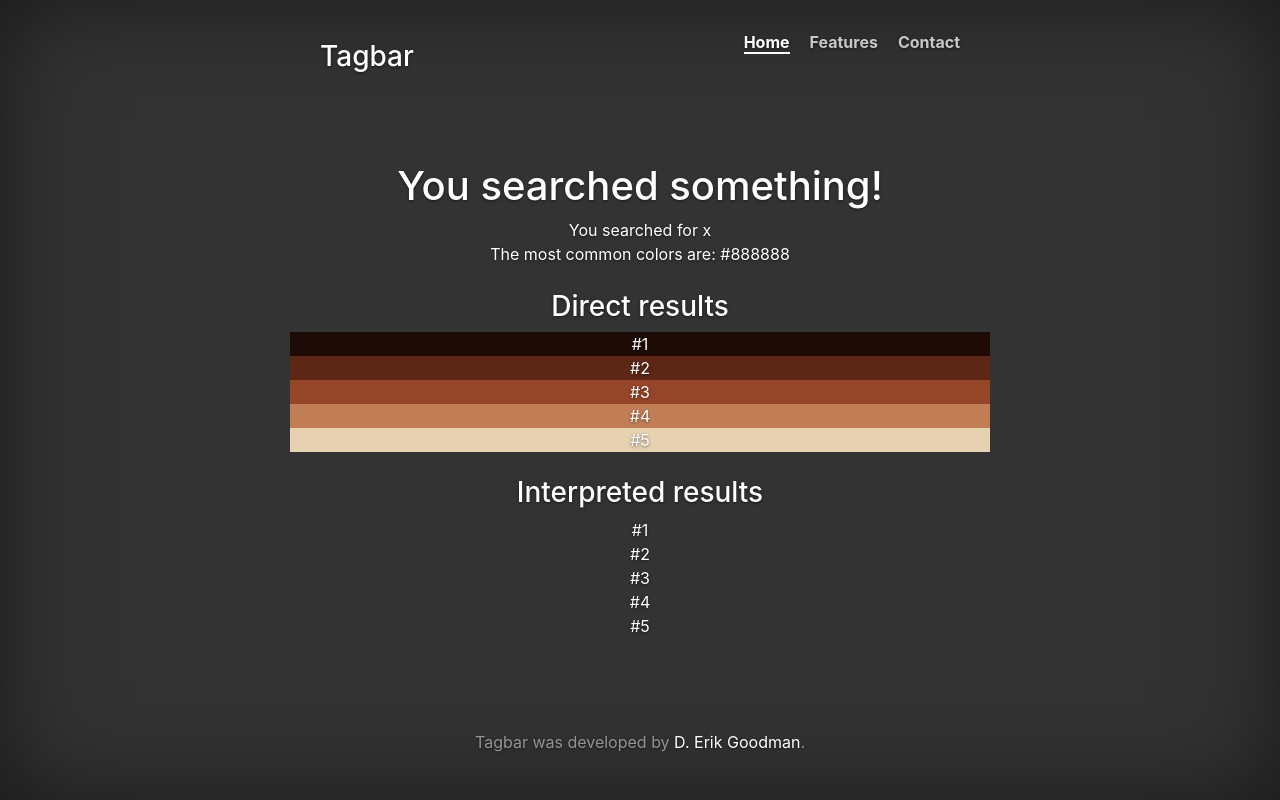
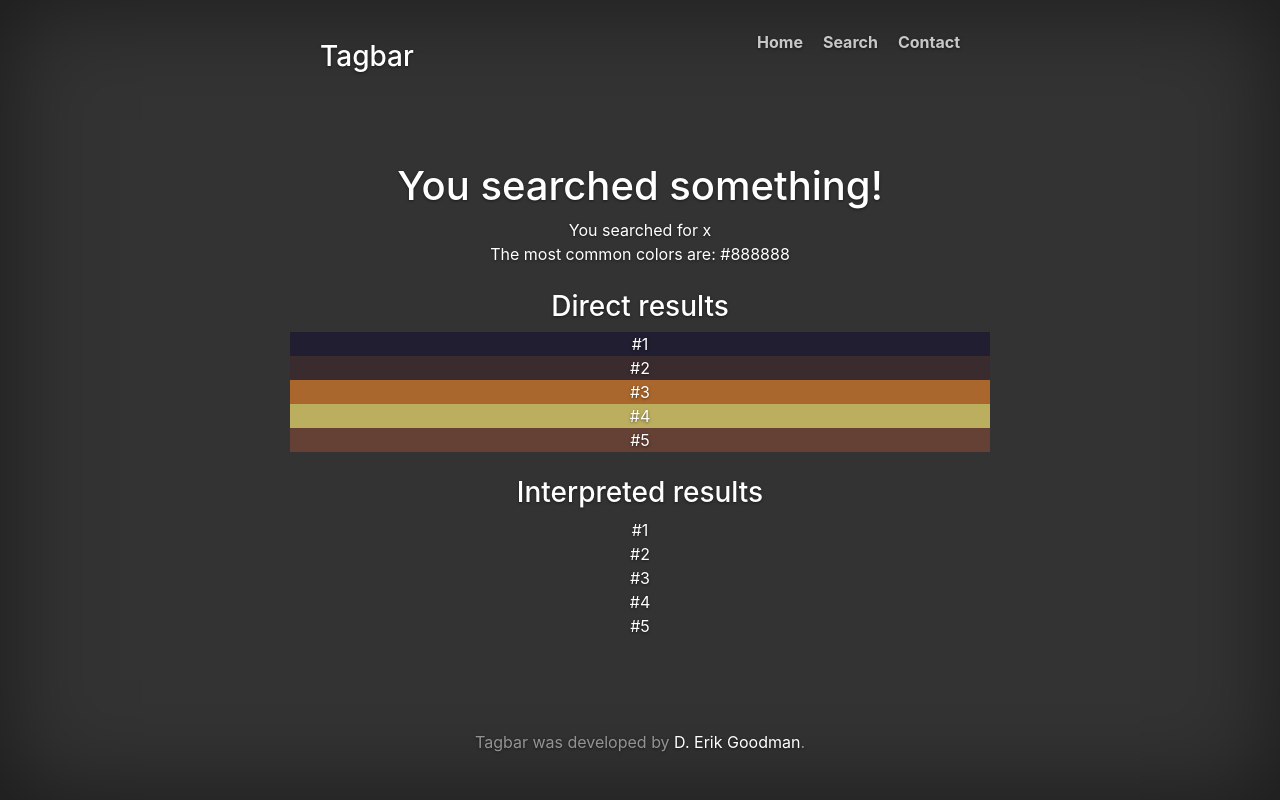
Before and after one commit to DEGoodman/tagbar, a Flask app: template app/templates/results.html in a window 1280 px wide. Run offline with Flask 2, Linux system fonts and the light colour scheme; the template is opened without the code that fills it: most values are stand-ins (such as "Sample title", 1, 10 or a date in 2020); parts of the project's set-up code (start-up, migrations or seed data) failed here and were passed over; some libraries are stand-ins or nearby versions.

Commit message:
site-wide bootstrapping

```diff
--- a/app/static/css/colors.css
+++ b/app/static/css/colors.css
@@ -1,19 +1,19 @@
 #a {
-	background-color: rgb(30, 11, 6);
+	background-color: rgb(32, 30, 48);
 }
 
 #b {
-	background-color: rgb(92, 39, 20);
+	background-color: rgb(58, 43, 46);
 }
 
 #c {
-	background-color: rgb(150, 70, 40);
+	background-color: rgb(170, 103, 45);
 }
 
 #d {
-	background-color: rgb(193, 126, 85);
+	background-color: rgb(188, 174, 95);
 }
 
 #e {
-	background-color: rgb(230, 209, 176);
+	background-color: rgb(100, 64, 53);
 }
--- a/app/templates/base.html
+++ b/app/templates/base.html
@@ -20,20 +20,6 @@
 
     <div class="site-wrapper">
       <div class="site-wrapper-inner">
-        <div class="cover-container">
-          <div class="masthead clearfix">
-            <div class="inner">
-              <h3 class="masthead-brand">Tagbar</h3>
-              <nav>
-                <ul class="nav masthead-nav">
-                  <li class="active"><a href="/index">Home</a></li>
-                  <li><a href="#">Features</a></li>
-                  <li><a href="#">Contact</a></li>
-                </ul>
-              </nav>
-            </div>
-          </div>
-
           {% with messages = get_flashed_messages() %}
             {% if messages %}
               <ul>
--- a/app/templates/results.html
+++ b/app/templates/results.html
@@ -1,5 +1,18 @@
 {% extends "base.html" %}
 {% block content %}
+<div class="cover-container">
+  <div class="masthead clearfix">
+    <div class="inner">
+      <h3 class="masthead-brand">Tagbar</h3>
+      <nav>
+        <ul class="nav masthead-nav">
+          <li><a href="/index">Home</a></li>
+          <li><a href="/query">Search</a></li>
+          <li><a href="#">Contact</a></li>
+        </ul>
+      </nav>
+    </div>
+  </div>
     <h1>You searched something!</h1>
     <div> You searched for {{ hashtag }}</div>
     <div> The most common colors are: {{ colors }}</div>
```
Also changed, not shown: app/templates/index.html (+14 -0 lines), app/templates/query.html (+13 -0 lines).
